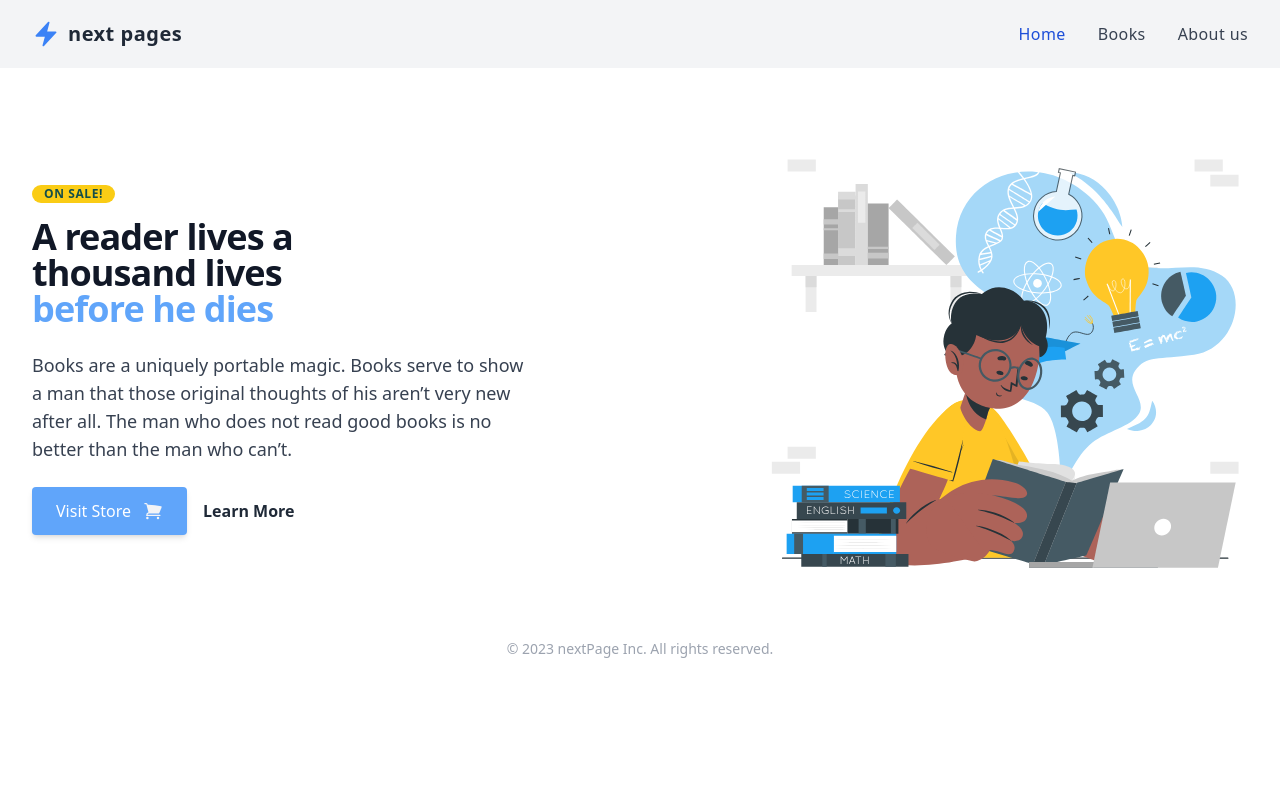
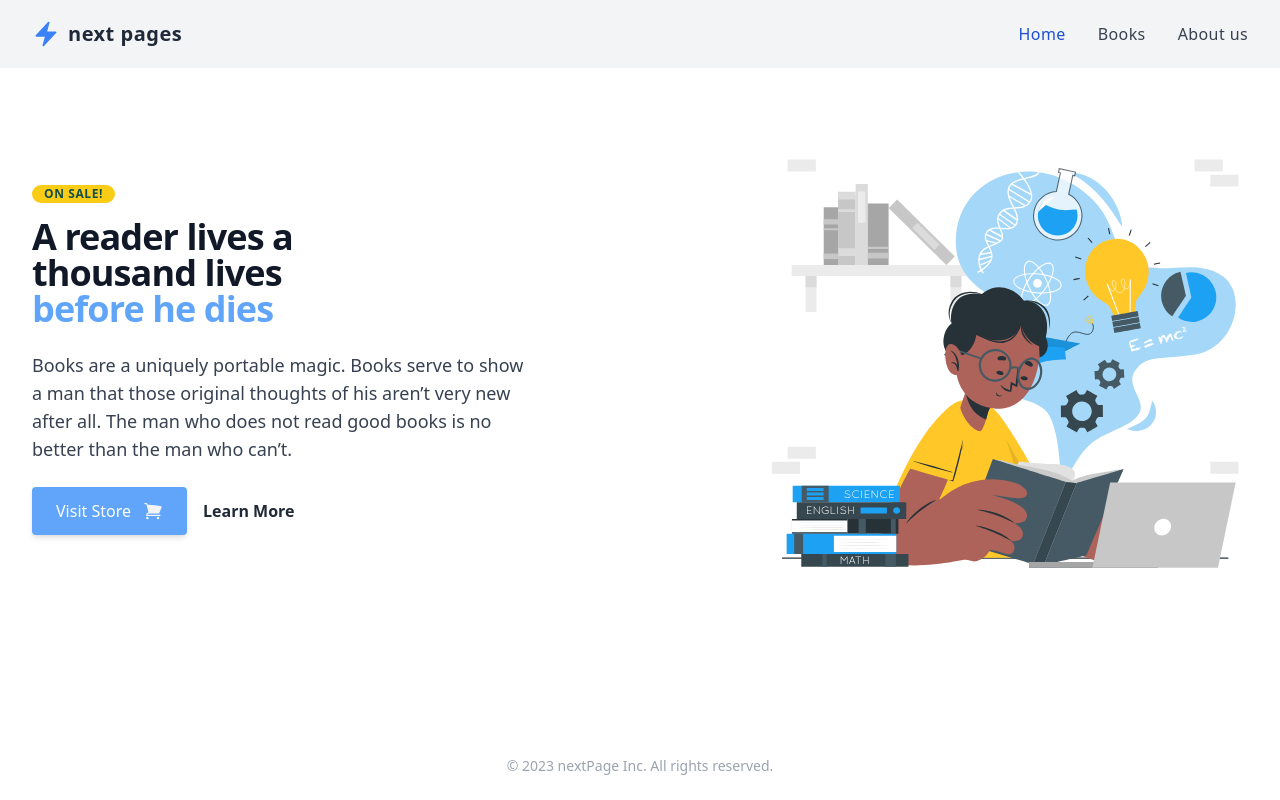
Before and after one commit to sarwar1821201/book-selling-by-react-router, a React (Vite) app: page / in a window 1280 px wide. Built offline with nearby package versions, Linux system fonts and the light colour scheme.

Commit message:
add netlify deploy link

```diff
--- /dev/null
+++ b/liveLink.js
@@ -0,0 +1 @@
+// netlify live link:    https://peaceful-kitten-dc3cfa.netlify.app/
--- a/src/components/Home/Home.jsx
+++ b/src/components/Home/Home.jsx
@@ -15,7 +15,9 @@ const Home = () => {
                 }
             </div>
 
-            <Outlet></Outlet>
+            <div className='min-h-[calc(100vh-136px)]'>
+        <Outlet />
+      </div>
             <Footer></Footer>
         </div>
     );
```
